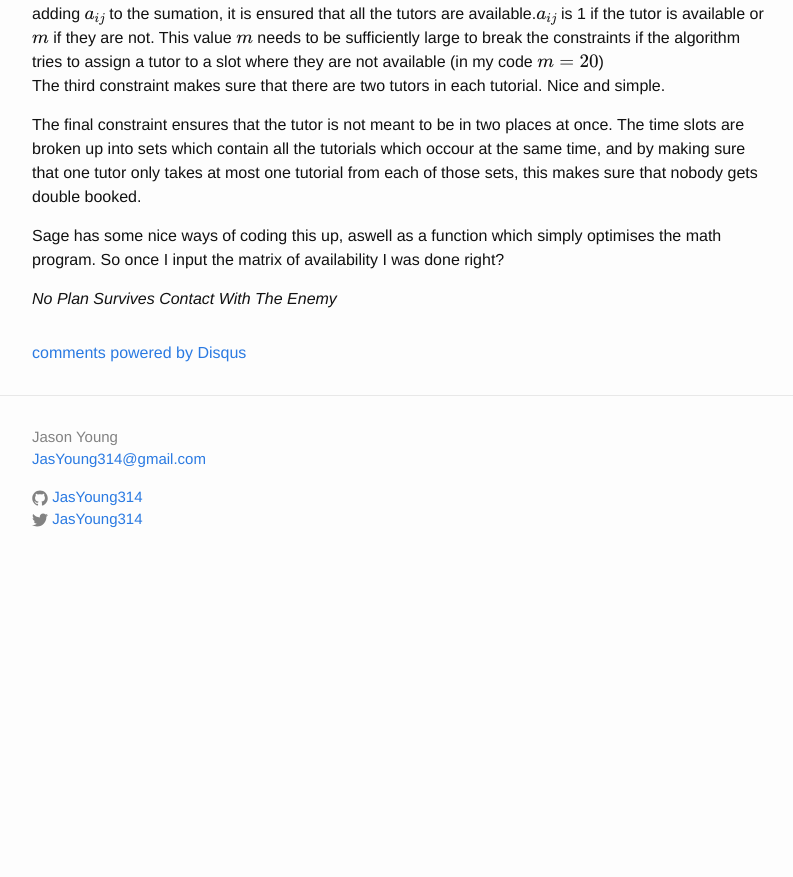
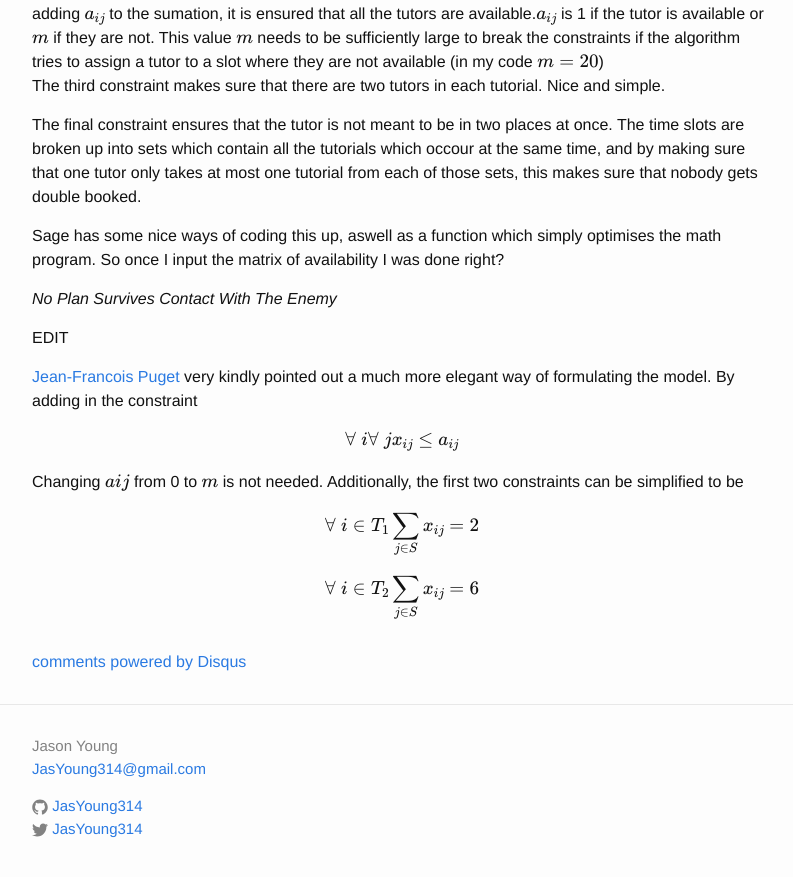
Before and after one commit to JasYoung314/gamingtheorist, a Jekyll site: the page built from _posts/2014-10-02-Scheduling-first-year-tutorials.md, in a window 1280 px wide and 900 px high, scrolled down 1525 px. Shown: the top 877 px of the window, without its empty margins (238-1031 px from the left). Built offline with Jekyll 4.4.1, drawn with Linux system fonts in a browser that asks for light colours; formulas are drawn with MathJax 3; comment, search, counter and statistics services are not loaded; before the commit the page ends 2116 px from its top, so only the background shows below that.

Commit message:
Added JFPuget edit

```diff
--- a/_posts/2014-10-02-Scheduling-first-year-tutorials.md
+++ b/_posts/2014-10-02-Scheduling-first-year-tutorials.md
@@ -61,3 +61,16 @@ The time slots are broken up into sets which contain all the tutorials which occ
 Sage has some nice ways of coding this up, aswell as a function which simply optimises the math program. So once I input the matrix of availability I was done right?
 
 *No Plan Survives Contact With The Enemy*
+
+EDIT
+
+[Jean-Francois Puget](https://twitter.com/JFPuget) very kindly pointed out a much more elegant way of formulating the model.
+By adding in the constraint
+
+\\[   \forall \;i \forall \;j x\_{ij} \leq a\_{ij} \\]
+
+Changing \\(a\{ij}\\) from 0 to \\(m\\) is not needed.
+Additionally, the first two constraints can be simplified to be
+
+\\[   \forall \;i \in T\_1 \sum\_{j \in S} x\_{ij} = 2 \\]
+\\[   \forall \;i \in T\_2 \sum\_{j \in S} x\_{ij} = 6 \\]
```
